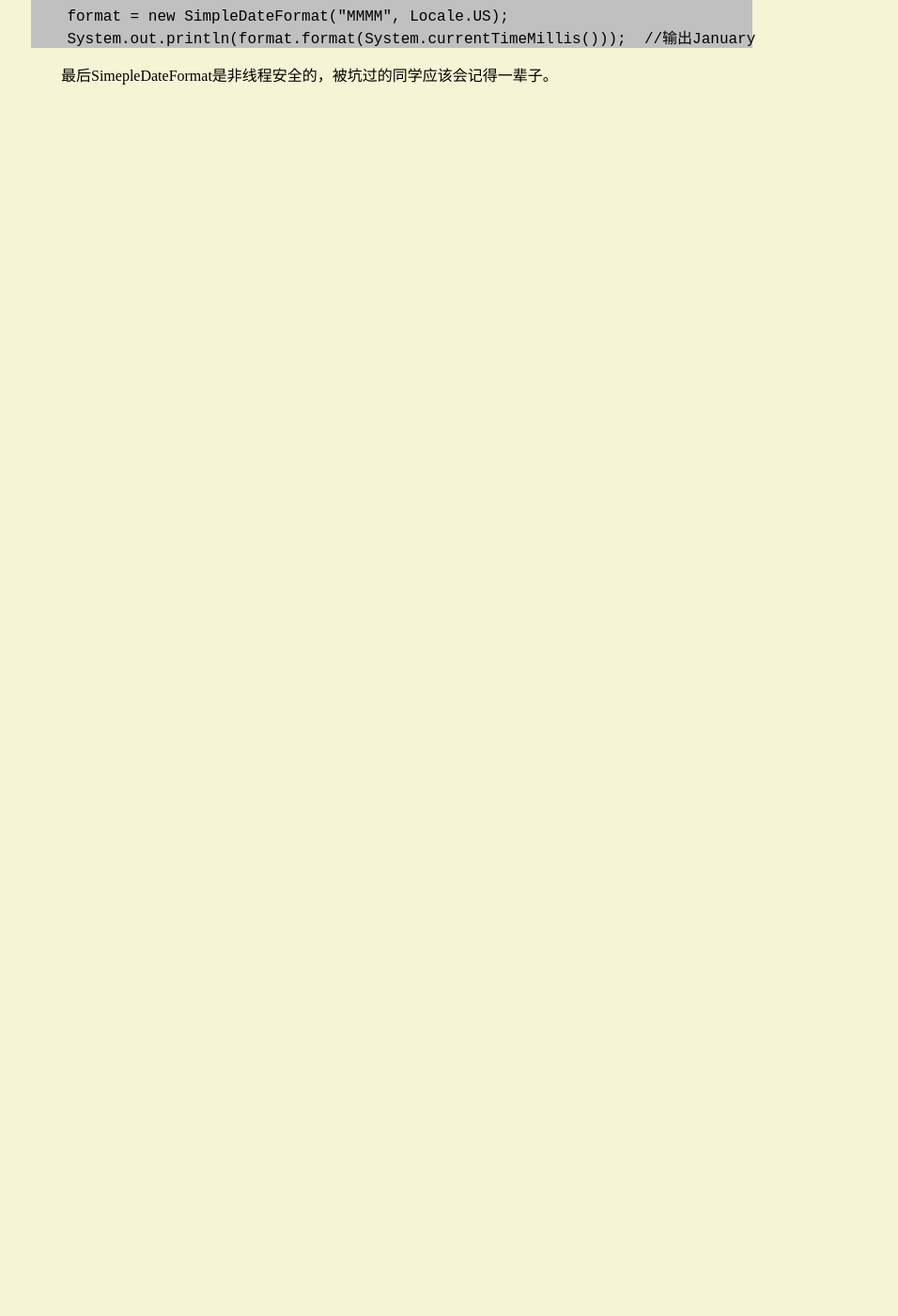
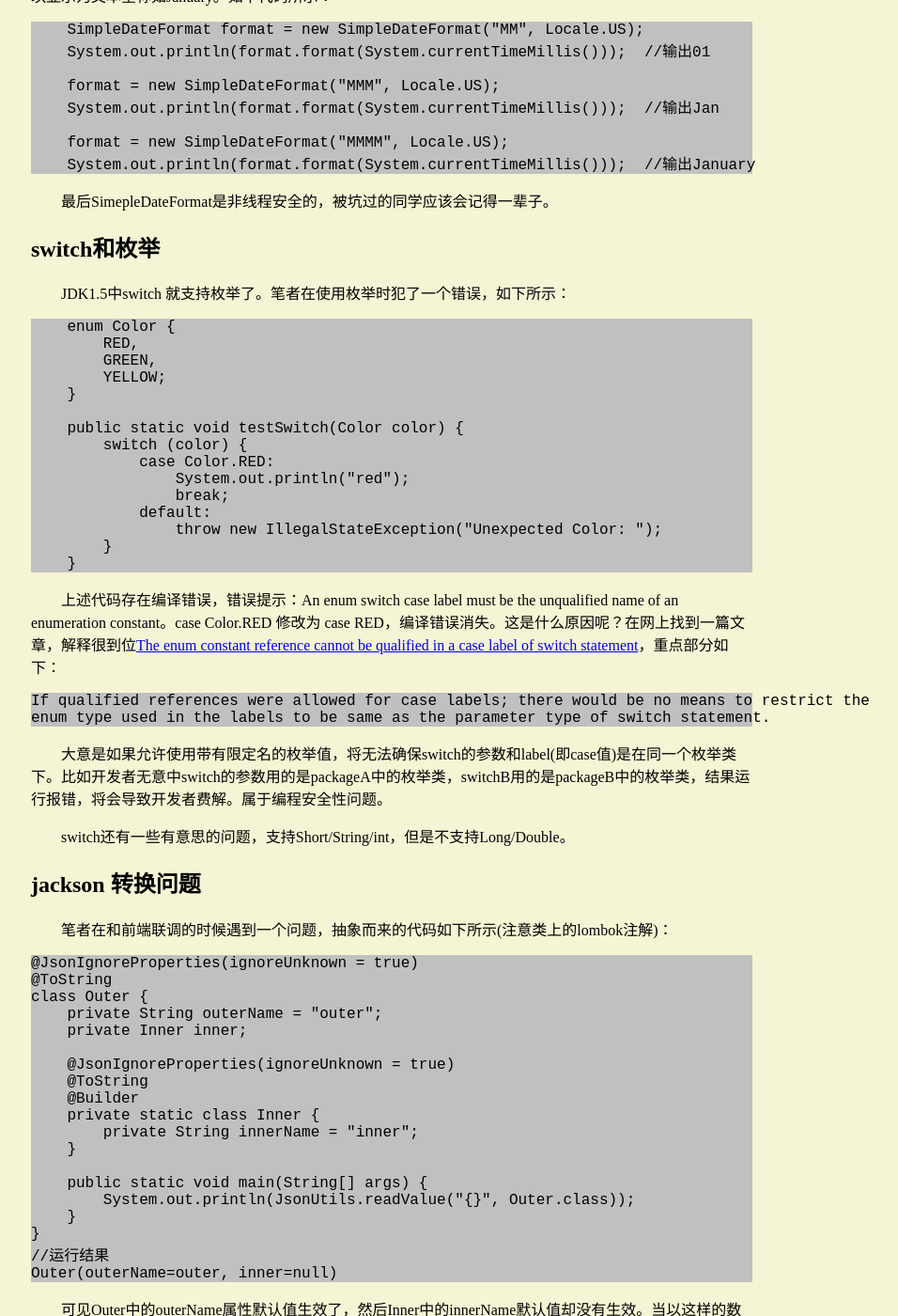
Before and after one commit to fsxtiger/blog, a Jekyll site: the page built from _posts/code/2022-01-05-几个好玩的知识.md, in a window 1280 px wide and 1400 px high, scrolled down 1858 px. Shown: the whole window at 94% size, without its empty margins (223-1179 px from the left). Built offline with Jekyll 4.4.1, drawn with Linux system fonts in a browser that asks for light colours; before the commit the page ends 2014 px from its top, so only the background shows below that; some of the changed text lies outside the part shown.

````diff
--- a/_posts/code/2022-01-05-几个好玩的知识.md
+++ b/_posts/code/2022-01-05-几个好玩的知识.md
@@ -3,8 +3,10 @@
 title: 几个好玩的知识
 ---
 
-新年伊始，笔者介绍几个“好玩有趣”的知识，后续及时更新。
+新年伊始，笔者介绍几个“好玩有趣”的知识，持续更新。
 
+json和case class的转换
+----
 笔者最近使用的是scala语言，在开发过程中经常遇到Json string 和 case class之间的转换，最常见的莫过于接收上游的Json string，然后转换成一个本地的case class。经常有这样的需求“如果一个字段，上游下发了就用下发的，没有下发就用默认值”，代码如下所示：
 ```
     case class Student(
@@ -22,8 +24,10 @@
     Student(fsx,20,None)
 ```
 
-可以看到，笔者将gender字段类型定义成Option，然后赋予了默认值Some(“male”)，预期应当是“Student(fsx,20,Some("male""))”。然而实际却是，“Student(fsx,20,None)”。由此可见，如果你将一个字段定义成Option，设置Some默认值是没有意义的。要想达到上面的需求，应该定义成原始类型，在本例中应该是：gender: String = "male"，在笔者看来，这个有点属于乱用Option了，明明确定有值，还要定义成Option，踩入坑了吧。。
+可以看到，笔者将gender字段类型定义成Option，然后赋予了默认值Some(“male”)，预期应当是“Student(fsx,20,Some("male"))”。然而实际却是，“Student(fsx,20,None)”。由此可见，如果你将一个字段定义成Option，设置Some默认值是没有意义的。要想达到上面的需求，应该定义成原始类型，在本例中应该是：gender: String = "male"，在笔者看来，这个有点属于乱用Option了，明明确定有值，还要定义成Option，踩入坑了吧。
 
+时间表达式
+----
 笔者在业务开发过程中，经常有遇到时间戳转换成特定格式的需求，比如“2022-01-04”，通常是使用SimepleDateFormat，如下所示：
 ```
     SimpleDateFormat format = new SimpleDateFormat("yy-MM-dd");
@@ -36,6 +40,7 @@
 <br/>
 <img src="http://dbp-resource.cdn.bcebos.com/a1620f93-4200-9024-4be8-61a6751b1340/fsx_%E6%A0%BC%E5%BC%8F%E5%90%AB%E4%B9%89.png" width="700" height="200"/>
 <br/>
+
 大概解释一下，第一张图表示字符的含义，比如你想要输出月份信息，你需要选择M。第二张图是对格式进行说明，意思是对于那些类型既可以是文本，也可以是数字的，当字符数在1~2 之间，则显示为数字；当字符数为3，则显示为文本。对于文本类型，如果字符数在1~3之间，有简写形式则表示简写形式。当字符数超过4，则会显示全称。最典型的是月份，使用M表示，可以显示为数字如01，也是显示为文本简称如Jan，还可以显示为文本全称如January。如下代码所示：
 ```
     SimpleDateFormat format = new SimpleDateFormat("MM", Locale.US);
@@ -47,5 +52,66 @@
     format = new SimpleDateFormat("MMMM", Locale.US);
     System.out.println(format.format(System.currentTimeMillis()));  //输出January
 ```
+最后SimepleDateFormat是非线程安全的，被坑过的同学应该会记得一辈子。
 
-最后SimepleDateFormat是非线程安全的，被坑过的同学应该会记得一辈子。
+switch和枚举
+----
+JDK1.5中switch 就支持枚举了。笔者在使用枚举时犯了一个错误，如下所示：
+```
+    enum Color {
+        RED,
+        GREEN,
+        YELLOW;
+    }
+
+    public static void testSwitch(Color color) {
+        switch (color) {
+            case Color.RED:
+                System.out.println("red");
+                break;
+            default:
+                throw new IllegalStateException("Unexpected Color: ");
+        }
+    }
+```
+上述代码存在编译错误，错误提示：An enum switch case label must be the unqualified name of an enumeration constant。case Color.RED 修改为 case RED，编译错误消失。这是什么原因呢？在网上找到一篇文章，解释很到位[The enum constant reference cannot be qualified in a case label of switch statement](https://www.digizol.com/2010/10/enum-case-label-switch-java-qualified.html)，重点部分如下：
+```
+If qualified references were allowed for case labels; there would be no means to restrict the
+enum type used in the labels to be same as the parameter type of switch statement.
+```
+
+大意是如果允许使用带有限定名的枚举值，将无法确保switch的参数和label(即case值)是在同一个枚举类下。比如开发者无意中switch的参数用的是packageA中的枚举类，switchB用的是packageB中的枚举类，结果运行报错，将会导致开发者费解。属于编程安全性问题。
+
+switch还有一些有意思的问题，支持Short/String/int，但是不支持Long/Double。
+
+jackson 转换问题
+----
+笔者在和前端联调的时候遇到一个问题，抽象而来的代码如下所示(注意类上的lombok注解)：
+```
+@JsonIgnoreProperties(ignoreUnknown = true)
+@ToString
+class Outer {
+    private String outerName = "outer";
+    private Inner inner;
+
+    @JsonIgnoreProperties(ignoreUnknown = true)
+    @ToString
+    @Builder
+    private static class Inner {
+        private String innerName = "inner";
+    }
+
+    public static void main(String[] args) {
+        System.out.println(JsonUtils.readValue("{}", Outer.class));
+    }
+}
+//运行结果
+Outer(outerName=outer, inner=null)
+```
+可见Outer中的outerName属性默认值生效了，然后Inner中的innerName默认值却没有生效。当以这样的数据结构，解析前端传过来的application/json数据，也是如此。笔者刚开始想当然地以为是Jackson转换问题(springmvc默认使用Jackson转换)，外层默认值可以生效而内层不行。经过探究发现是@Builder注解在使坏。当给一个类添加注解之后，构造方式将使用builder模式，没有了构造器，导致属性默认值不能生效。顺便带一个知识点，即便给innerName属性，加上@Builder.Default也不行。
+
+从这个事情获取到地不应仅仅这个小知识点，而是编程规范的重要性。VO类应该是个纯正的POJO，不应为了方便引入其他逻辑，哪怕是个简单的@Builder。最后，有些技术leader禁用了Lombok，具体可以见[新来个技术总监，禁止我们使用Lombok](https://www.51cto.com/article/610414.html)。
+
+最后笔者捎带一个知识点，jackson以及一般的json转换是支持java枚举类型的，因此可以将Json的key类型定义为枚举。但是笔者依然不推荐定义成枚举类型，原因有二：
+* <strong>兼容性问题，这是最主要的问题。如果发送方添加了新枚举类型，而接受方没有，会直接报解析失败。固然可以通过自定义转换器来解决，性价比不高</strong>
+* 如果使用枚举，对于不支持枚举的语言不友好，从而兼容json的跨平台特性
````
Also changed, not shown: _posts/code/2021-07-01-使用堆外内存优化服务.md (+1 -1 lines), _posts/code/2021-07-26-Object.hashCode探秘.md (+1 -1 lines), _posts/code/2022-12-27-从Lambda表达式开始.md (added, +478 -0 lines), _posts/life/2020-07-12-菜谱.md (+2 -7 lines), _posts/life/2022-08-09-走向社会.md (+1 -1 lines), sitemap.xml (+36 -17 lines), _posts/2020-06-09XXXXabout-me-for-friend.md (renamed from _posts/2020-06-09-about-me-for-friend.md), _posts/code/img.png (deleted).
